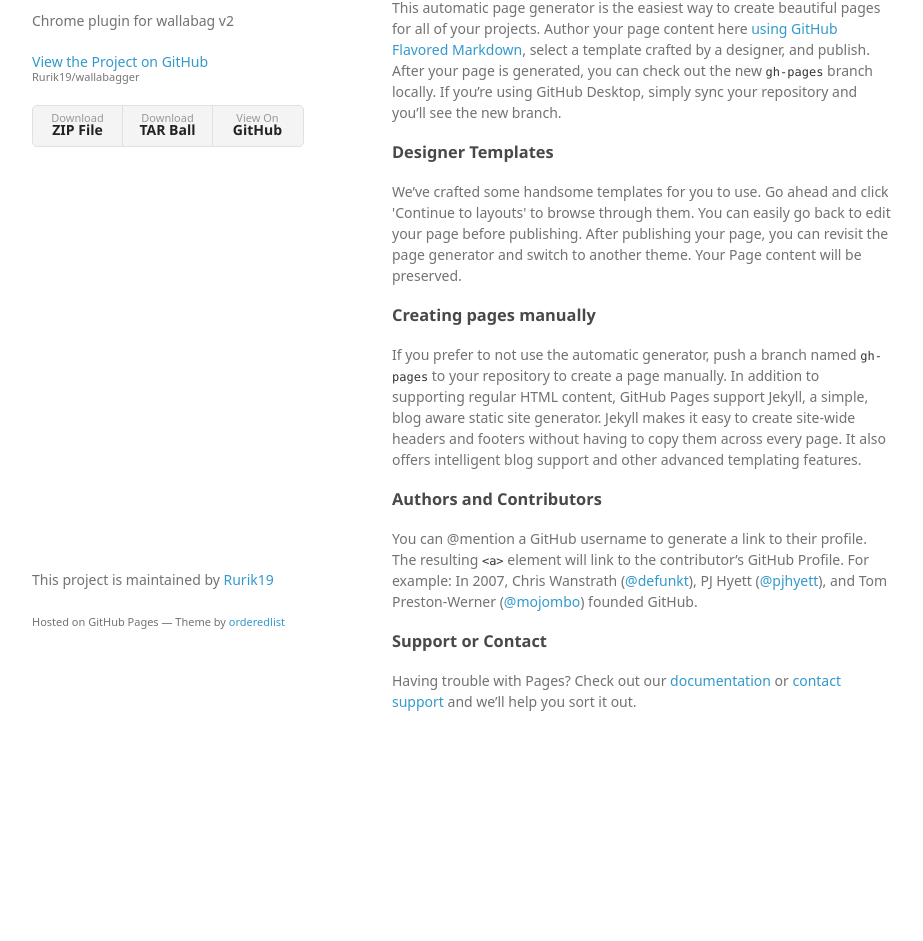
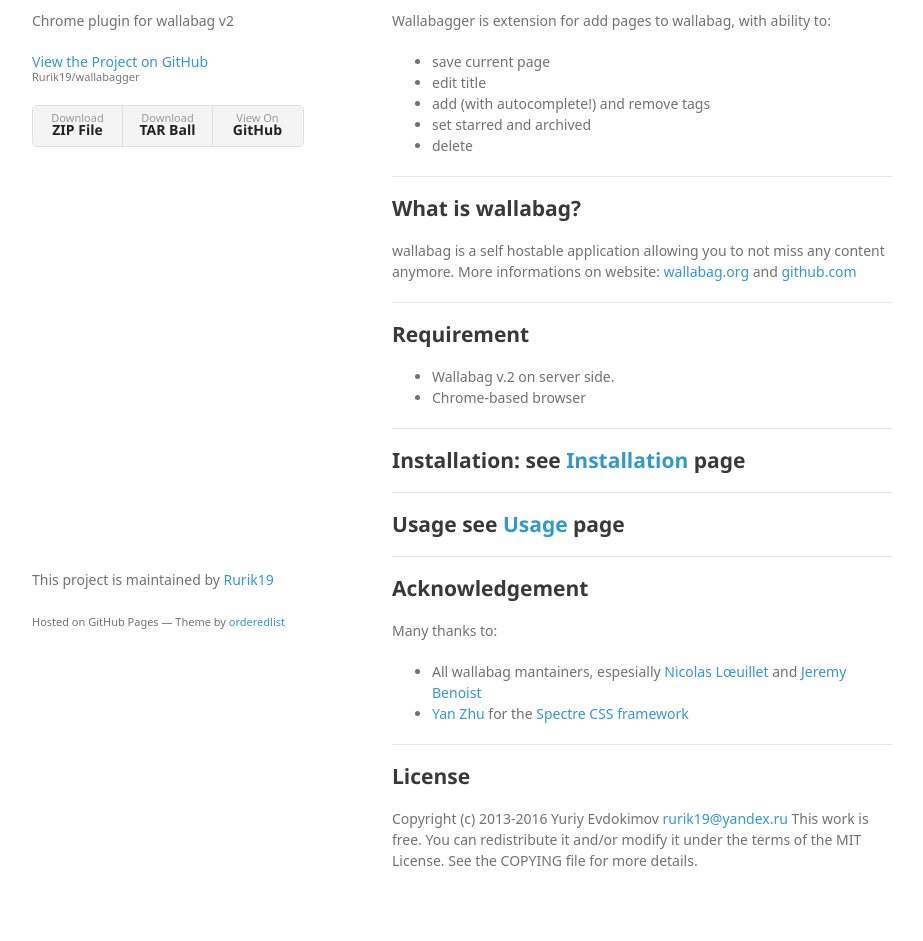
Before and after one commit to wallabag/wallabagger, a plain HTML site: page index.html in a window 1280 px wide. Shown: the part 99-1040 px from the top of the page, without its empty margins (178-1101 px from the left). Before the commit the page ends 881 px from the top, so only its background shows below. Drawn offline with Linux system fonts and the light colour scheme; a web font is replaced by a local one.

```diff
--- a/index.html
+++ b/index.html
@@ -28,30 +28,70 @@
         </ul>
       </header>
       <section>
-        <h3>
-<a id="welcome-to-github-pages" class="anchor" href="#welcome-to-github-pages" aria-hidden="true"><span aria-hidden="true" class="octicon octicon-link"></span></a>Welcome to GitHub Pages.</h3>
+        <h1>
+<a id="welcome" class="anchor" href="#welcome" aria-hidden="true"><span aria-hidden="true" class="octicon octicon-link"></span></a>Welcome!</h1>
 
-<p>This automatic page generator is the easiest way to create beautiful pages for all of your projects. Author your page content here <a href="https://guides.github.com/features/mastering-markdown/">using GitHub Flavored Markdown</a>, select a template crafted by a designer, and publish. After your page is generated, you can check out the new <code>gh-pages</code> branch locally. If you’re using GitHub Desktop, simply sync your repository and you’ll see the new branch.</p>
+<p>Wallabagger is extension for add pages to wallabag, with ability to:</p>
 
-<h3>
-<a id="designer-templates" class="anchor" href="#designer-templates" aria-hidden="true"><span aria-hidden="true" class="octicon octicon-link"></span></a>Designer Templates</h3>
+<ul>
+<li>save current page</li>
+<li>edit title</li>
+<li>add (with autocomplete!) and remove tags</li>
+<li>set starred and  archived</li>
+<li>delete</li>
+</ul>
 
-<p>We’ve crafted some handsome templates for you to use. Go ahead and click 'Continue to layouts' to browse through them. You can easily go back to edit your page before publishing. After publishing your page, you can revisit the page generator and switch to another theme. Your Page content will be preserved.</p>
+<hr>
 
-<h3>
-<a id="creating-pages-manually" class="anchor" href="#creating-pages-manually" aria-hidden="true"><span aria-hidden="true" class="octicon octicon-link"></span></a>Creating pages manually</h3>
+<h2>
+<a id="what-is-wallabag" class="anchor" href="#what-is-wallabag" aria-hidden="true"><span aria-hidden="true" class="octicon octicon-link"></span></a>What is wallabag?</h2>
 
-<p>If you prefer to not use the automatic generator, push a branch named <code>gh-pages</code> to your repository to create a page manually. In addition to supporting regular HTML content, GitHub Pages support Jekyll, a simple, blog aware static site generator. Jekyll makes it easy to create site-wide headers and footers without having to copy them across every page. It also offers intelligent blog support and other advanced templating features.</p>
+<p>wallabag is a self hostable application allowing you to not miss any content anymore.
+More informations on website: <a href="https://wallabag.org">wallabag.org</a> and <a href="https://github.com/wallabag/wallabag">github.com</a></p>
 
-<h3>
-<a id="authors-and-contributors" class="anchor" href="#authors-and-contributors" aria-hidden="true"><span aria-hidden="true" class="octicon octicon-link"></span></a>Authors and Contributors</h3>
+<hr>
 
-<p>You can @mention a GitHub username to generate a link to their profile. The resulting <code>&lt;a&gt;</code> element will link to the contributor’s GitHub Profile. For example: In 2007, Chris Wanstrath (<a href="https://github.com/defunkt" class="user-mention">@defunkt</a>), PJ Hyett (<a href="https://github.com/pjhyett" class="user-mention">@pjhyett</a>), and Tom Preston-Werner (<a href="https://github.com/mojombo" class="user-mention">@mojombo</a>) founded GitHub.</p>
+<h2>
+<a id="requirement" class="anchor" href="#requirement" aria-hidden="true"><span aria-hidden="true" class="octicon octicon-link"></span></a>Requirement</h2>
 
-<h3>
-<a id="support-or-contact" class="anchor" href="#support-or-contact" aria-hidden="true"><span aria-hidden="true" class="octicon octicon-link"></span></a>Support or Contact</h3>
+<ul>
+<li>Wallabag v.2 on server side.</li>
+<li>Chrome-based browser</li>
+</ul>
 
-<p>Having trouble with Pages? Check out our <a href="https://help.github.com/pages">documentation</a> or <a href="https://github.com/contact">contact support</a> and we’ll help you sort it out.</p>
+<hr>
+
+<h2>
+<a id="installation-see-installation-page" class="anchor" href="#installation-see-installation-page" aria-hidden="true"><span aria-hidden="true" class="octicon octicon-link"></span></a>Installation: see <a href="https://rurik19.github.io/wallabagger/installation">Installation</a> page</h2>
+
+<hr>
+
+<h2>
+<a id="usage--see-usage-page" class="anchor" href="#usage--see-usage-page" aria-hidden="true"><span aria-hidden="true" class="octicon octicon-link"></span></a>Usage  see <a href="https://rurik19.github.io/wallabagger/usage">Usage</a> page</h2>
+
+<hr>
+
+<h2>
+<a id="acknowledgement" class="anchor" href="#acknowledgement" aria-hidden="true"><span aria-hidden="true" class="octicon octicon-link"></span></a>Acknowledgement</h2>
+
+<p>Many thanks to:</p>
+
+<ul>
+<li>All wallabag mantainers, espesially <a href="https://github.com/nicosomb">Nicolas Lœuillet</a> and <a href="https://github.com/j0k3r">Jeremy Benoist</a>
+</li>
+<li>
+<a href="https://github.com/picturepan2">Yan Zhu</a> for the <a href="https://github.com/picturepan2/spectre">Spectre CSS framework</a><br>
+</li>
+</ul>
+
+<hr>
+
+<h2>
+<a id="license" class="anchor" href="#license" aria-hidden="true"><span aria-hidden="true" class="octicon octicon-link"></span></a>License</h2>
+
+<p>Copyright (c) 2013-2016 Yuriy Evdokimov <a href="mailto:rurik19@yandex.ru">rurik19@yandex.ru</a>
+This work is free. You can redistribute it and/or modify it under the
+terms of the MIT License. See the COPYING file for more details.</p>
       </section>
       <footer>
         <p>This project is maintained by <a href="https://github.com/Rurik19">Rurik19</a></p>
```
Also changed, not shown: params.json (+1 -1 lines).
